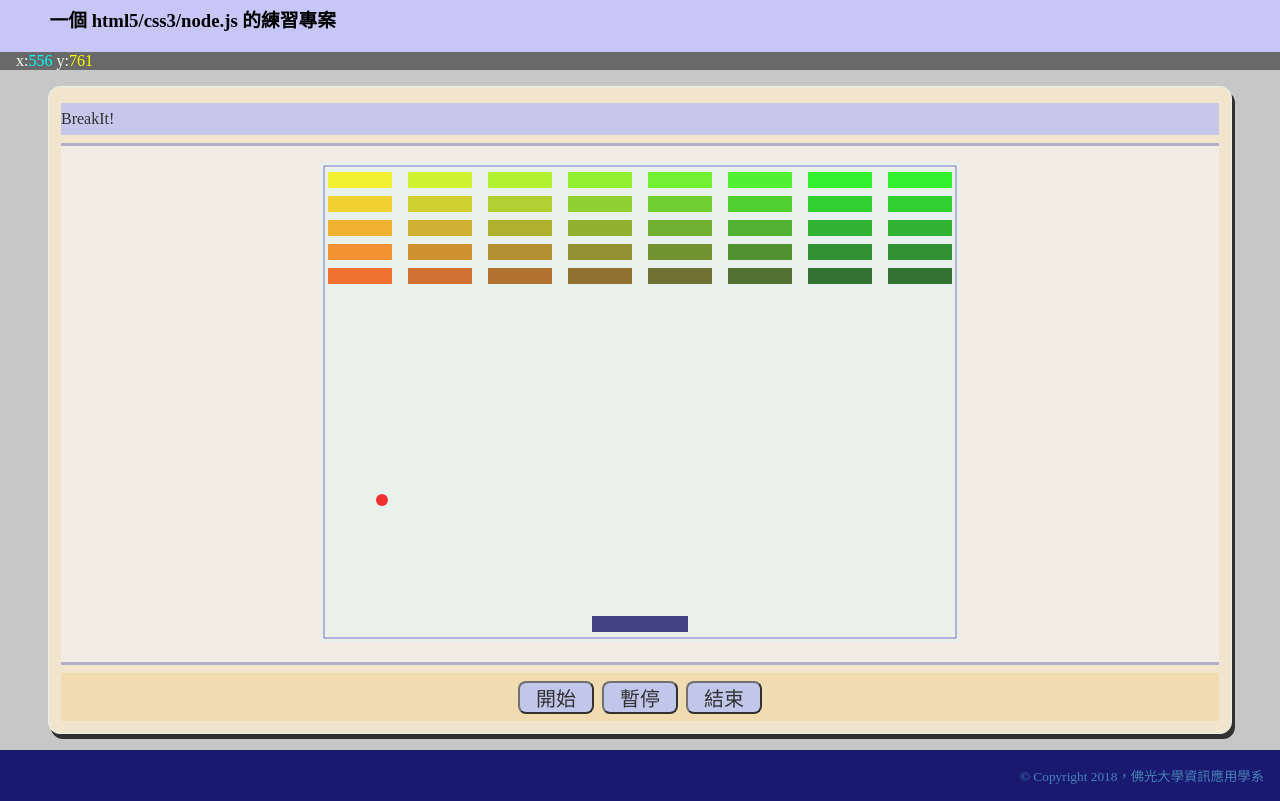
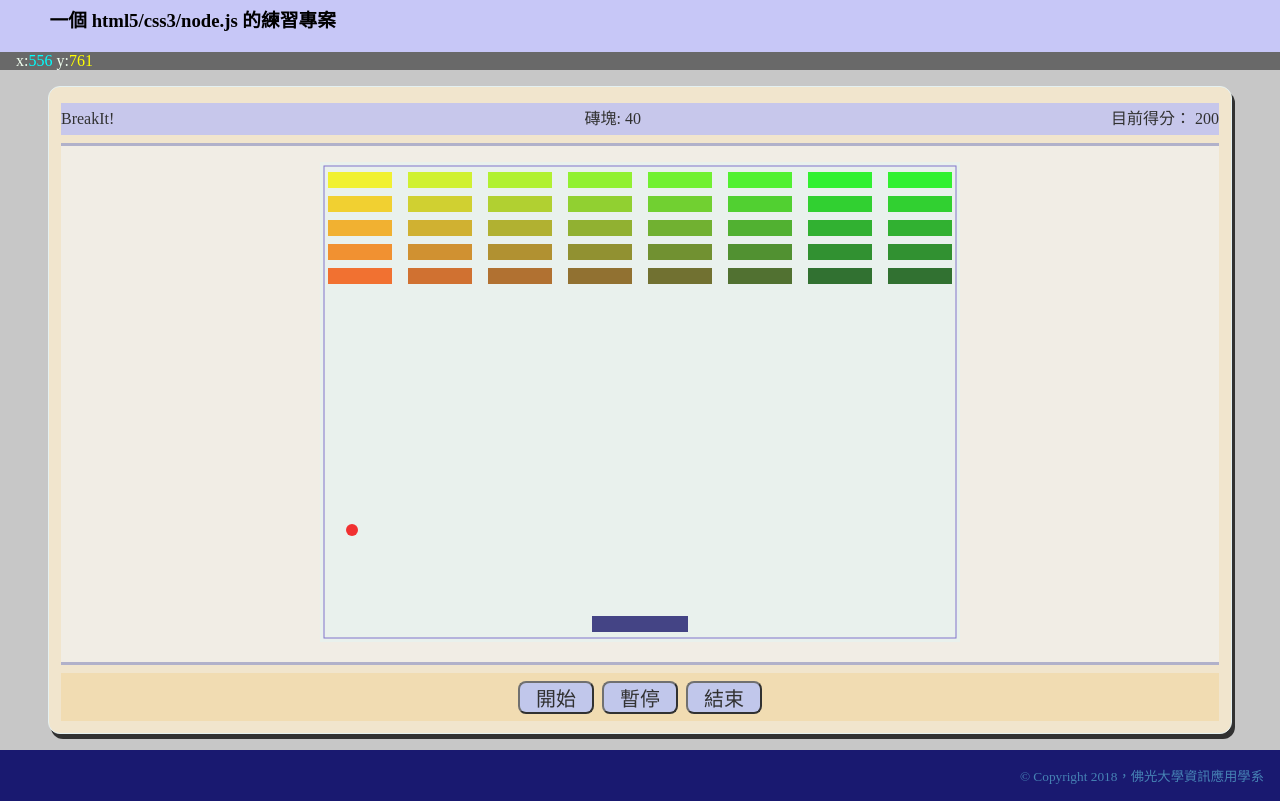
Before and after one commit to ywchiao/breakit, a plain HTML site: page htdocs/index.html in a window 1280 px wide. Both pictures are taken after a click on the button "開始". Shown: the part 64-865 px from the top of the page. Drawn offline with Linux system fonts and the light colour scheme.

Commit message:
add scores.

```diff
--- a/htdocs/assets/css/styles.css
+++ b/htdocs/assets/css/styles.css
@@ -58,6 +58,7 @@ footer {
 }
 
 .card-header {
+  display: flex;
   position: relative;
   line-height: 2rem;
   height: 2rem;
--- a/htdocs/js/index.js
+++ b/htdocs/js/index.js
@@ -3,7 +3,7 @@
  *  @brief      The entry file of BreakIt.
  *  @author     Yiwei Chiao (ywchiao@gmail.com)
  *  @date       10/11/2018 created.
- *  @date       11/08/2018 last modified.
+ *  @date       11/16/2018 last modified.
  *  @version    0.1.0
  *  @since      0.1.0
  *  @copyright  MIT, © 2018 Yiwei Chiao
@@ -13,47 +13,151 @@
  */
 'use strict';
 
-let ball = {
-  _elapsed: 0,
+const DELTA_TIME = (1 / 60) * 1000;
+const OFFSET = 2;
 
-  x: 320,
+const LINE = {
+  intersection: (x1, len1, x2, len2) => {
+    return Math.min(x1 + len1, x2 + len2) - Math.max(x1, x2);
+  }
+};
 
-  y: 240,
+class Rect {
+  constructor(x = 0, y = 0, width = 1, height = 1) {
+    this._x = x;
+    this._y = y;
 
-  offX: -2,
+    this._width = width;
+    this._height = height;
+  }
 
-  offY: 2,
+  get x() {
+    return this._x;
+  }
 
-  paint: function (ctx) {
+  get y() {
+    return this._y;
+  }
+
+  get width() {
+    return this._width;
+  }
+
+  get height() {
+    return this._height;
+  }
+
+  contain(rect) {
+  }
+
+  relocate(x, y) {
+    this._x = x;
+    this._y = y;
+  }
+};
+
+class Ball {
+  constructor(x, y, radius = 6) {
+    this._x = x;
+    this._y = y;
+
+    this._radius = radius;
+    this._diameter = 2 * radius;
+
+    this._offX = -OFFSET;
+    this._offY = OFFSET;
+
+    this._elapsed = 0;
+  }
+
+  get x() {
+    return this._x;
+  }
+
+  get y() {
+    return this._y;
+  }
+
+  get r() {
+    return this._radius;
+  }
+
+  get diameter() {
+    return this._diameter;
+  }
+
+  get width() {
+    return this._diameter;
+  }
+
+  get height() {
+    return this._diameter;
+  }
+
+  collideWith(rect) {
+    return (
+      LINE.intersection(this.x, this.width, rect.x, rect.width) > 0 &&
+      LINE.intersection(this.y, this.height, rect.y, rect.height) > 0
+    );
+  }
+
+  paint(ctx) {
     ctx.save();
 
     ctx.fillStyle = 'red';
 
     ctx.beginPath();
-    ctx.arc(this.x, this.y, 6, 0, 2 * Math.PI, true);
+    ctx.arc(this.x, this.y, this.r, 0, 2 * Math.PI, true);
     ctx.closePath();
 
     ctx.fill();
 
     ctx.restore();
-  },
+  }
 
-  update: function (drifts) {
+  revertX() {
+    this._offX = -this._offX;
+  }
+
+  revertY() {
+    this._offY = -this._offY;
+  }
+
+  turnEast() {
+    this._offX = OFFSET;
+  }
+
+  turnWest() {
+    this._offX = -OFFSET;
+  }
+
+  turnNorth() {
+    this._offY = -OFFSET;
+  }
+
+  turnSouth() {
+    this._offY = OFFSET;
+  }
+
+  update(drifts) {
     this._elapsed += drifts;
 
-    while (this._elapsed > 16) {
-      this.x += this.offX;
-      this.y += this.offY;
-
-      if (this.x < 20 || this.x > 620) {
-        this.offX = - this.offX;
+    while (this._elapsed > DELTA_TIME ) { // 1 / 60 ~= 16.66
+      // 檢查球是否擊中 `遊戲視窗` `左右` 邊界
+      if (this._x < this.diameter || this._x > (640 - this.diameter)) {
+        this._offX = -this._offX;
       }
 
-      if (this.y < 20 || this.y > 460) {
-        this.offY = - this.offY;
+      // 檢查球是否擊中 `遊戲視窗` `上下` 邊界
+      if (this._y < (2 * this.diameter) || this._y > (480 - this.diameter)) {
+        this._offY = -this._offY;
       }
 
-      this._elapsed -= 16;
+      // 移動球。
+      this._x += this._offX;
+      this._y += this._offY;
+
+      this._elapsed -= DELTA_TIME;
     }
   }
 };
@@ -65,6 +169,13 @@ class Brick {
 
     this._width = 64;
     this._height = 16;
+
+    this._border = [
+      new Rect(this._x, this._y, this._width, 1),
+      new Rect(this._x, this._y, 1, this._height),
+      new Rect(this._x, this._y + this._height, this._width, 1),
+      new Rect(this._x + this._width, this._y, 1, this._height),
+    ];
 
     this._color = color;
   }
@@ -85,6 +196,22 @@ class Brick {
     return this._height;
   }
 
+  get borderNorth() {
+    return this._border[0]
+  }
+
+  get borderWest() {
+    return this._border[1]
+  }
+
+  get borderSouth() {
+    return this._border[2]
+  }
+
+  get borderEast() {
+    return this._border[3]
+  }
+
   paint (ctx) {
     ctx.save();
 
@@ -102,6 +229,13 @@ class Paddle {
 
     this._width = 96;
     this._height = 16;
+
+    this._border = [
+      new Rect(this._x, this._y, this._width, 1),
+      new Rect(this._x, this._y, 1, this._height),
+      new Rect(this._x, this._y + this._height, this._width, 1),
+      new Rect(this._x + this._width, this._y, 1, this._height),
+    ];
   }
 
   get x() {
@@ -120,8 +254,28 @@ class Paddle {
     return this._height;
   }
 
+  get borderNorth() {
+    return this._border[0]
+  }
+
+  get borderWest() {
+    return this._border[1]
+  }
+
+  get borderSouth() {
+    return this._border[2]
+  }
+
+  get borderEast() {
+    return this._border[3]
+  }
+
   move (offset) {
     this._x += offset;
+
+    this._border.forEach(border => {
+      border.relocate(border.x + offset, border.y);
+    });
   }
 
   paint (ctx) {
@@ -134,16 +288,25 @@ class Paddle {
   }
 };
 
-let breakIt = {
-  _lastUpdate: null,
+class BreakIt {
+  constructor () {
+    this._bricks = [];
+    this._score = 0;
+  }
 
-  _paused: false,
+  get bricks() {
+    return this._bricks;
+  }
 
-  _bricks: [],
+  get paddle() {
+    return this._paddle;
+  }
 
-  _paddle: null,
+  get paused() {
+    return (this._lastUpdate == null);
+  }
 
-  _loop: function (ticks) {
+  _loop(ticks) {
     if (!this._startAt) {
       this._startAt = ticks;
     };
@@ -151,18 +314,18 @@ let breakIt = {
     this.update(ticks);
     this.paint();
 
-    if (!this._paused) {
+    if (!this.paused) {
       this._tickHandler = requestAnimationFrame(this._loop.bind(this));
     }
-  },
+  }
 
-  movePaddle: function (offset) {
-    if (!this._paused) {
+  movePaddle(offset) {
+    if (!this.paused) {
       this._paddle.move(offset);
     };
-  },
+  }
 
-  paint: function () {
+  paint() {
     // 取得能在 canvas 上繪圖的 context2d 物件
     let ctx = document.querySelector('canvas').getContext('2d');
 
@@ -182,16 +345,16 @@ let breakIt = {
     this._paddle.paint(ctx);
 
     // 繪球
-    ball.paint(ctx);
-  },
+    this._ball.paint(ctx);
+  }
 
-  pause: function () {
-    this._paused = true;
+  pause() {
+    this._lastUpdate = null;
 
     cancelAnimationFrame(this._tickHandler);
-  },
+  }
 
-  reset: function () {
+  reset() {
     let width = 8;
     let height = 5;
 
@@ -205,28 +368,87 @@ let breakIt = {
       }
     }
 
+    this._ball = new Ball(320, 240);
     this._paddle = new Paddle(272, 454);
 
     this.paint();
-  },
+  }
 
-  start: function () {
-    this._paused = false;
-    this._lastUpdate = null;
+  start() {
+    this._tickhandler = requestAnimationFrame(this._loop.bind(this));
+  }
 
-    this._tickhandler = requestAnimationFrame(this._loop.bind(this));
-  },
+  update(ticks) {
+    if (this._lastUpdate) {
+      this._ball.update(ticks - this._lastUpdate);
 
-  update: function (ticks) {
-    if (this._lastUpdate) {
-      ball.update(ticks - this._lastUpdate);
+      // 檢查是否有擊中 `擊球板ˋ
+      if (this._ball.collideWith(this._paddle)) {
+        // 如果撞到 `擊球板` 的 `左右` 兩側，
+        // 改變 `x` 軸的移動方向。
+        if (this._ball.collideWith(this._paddle.borderEast)) {
+          this._ball.turnEast();
+        }
+
+        if (this._ball.collideWith(this._paddle.borderWest)) {
+          this._ball.turnWest();
+        }
+
+        // 如果撞到 `擊球板` 的 `上下` 兩側，
+        // 改變 `y` 軸的移到方向。
+        if (this._ball.collideWith(this._paddle.borderNorth)) {
+          this._ball.turnNorth();
+        }
+
+        if (this._ball.collideWith(this._paddle.borderSouth)) {
+          this._ball.turnSouth();
+        }
+      }
+
+      // 對所有的磚塊，進行 `碰撞檢查`
+      for (let i = 0; i < this._bricks.length; i++) {
+        let brick = this._bricks[i];
+
+        // 檢查是否有擊中 `磚塊`
+        if (this._ball.collideWith(brick)) {
+          // `磚塊` 被擊中，將磚塊 `移除`
+          this._bricks.splice(i, 1);
+
+          // 增加分數
+          this._score += 20;
+
+          // 如果撞到 `磚塊` 的 `左右` 兩側，
+          // 改變 `x` 軸的移動方向。
+          if (
+            this._ball.collideWith(brick.borderEast) ||
+            this._ball.collideWith(brick.borderWest)
+          ) {
+            this._ball.revertX();
+          }
+
+          // 如果撞到 `磚塊` 的 `上下` 兩側，
+          // 改變 `y` 軸的移到方向。
+          if (
+            this._ball.collideWith(brick.borderNorth) ||
+            this._ball.collideWith(brick.borderSouth)
+          ) {
+            this._ball.revertY();
+          }
+
+          break;
+        }
+      }
     };
+
+    console.log(`current score: ${this._score}`);
+
+    document.getElementById('brick-count').textContent = this._bricks.length;
 
     this._lastUpdate = ticks;
   }
 };
 
-const gameFooter = () => {
+const gameFooter = (breakIt) => {
   let footer = document.createElement('footer');
   footer.className = 'card-footer';
 
@@ -272,9 +494,33 @@ const gameFooter = () => {
 window.addEventListener('load', () => {
   console.log("breakit.js loaded");
 
+  let breakIt = new BreakIt();
+
   // 準備承載 *遊戲標題* (title) 的 HTML 元素
   let gameTitle = document.createElement('span');
   gameTitle.textContent = 'BreakIt!';
+
+  // 準備承載 *磚塊個數* 的 HTML 元素
+  let brickPane = document.createElement('span');
+  brickPane.className = 'float-right';
+  brickPane.textContent = '磚塊: ';
+
+  let brickCount = document.createElement('span');
+  brickCount.textContent = '20';
+  brickCount.id = 'brick-count';
+
+  brickPane.appendChild(brickCount);
+
+  // 準備承載 *遊戲得分* 的 HTML 元素
+  let scorePane = document.createElement('span');
+  scorePane.className = 'float-right';
+  scorePane.textContent = '目前得分： '
+
+  let gameScore = document.createElement('span');
+  gameScore.textContent = '200';
+  gameScore.id = 'score';
+
+  scorePane.appendChild(gameScore);
 
   // 準備承載 *遊戲版頭* (header) 的 HTML 元素
   let gameHeader = document.createElement('header');
@@ -282,6 +528,12 @@ window.addEventListener('load', () => {
 
   // 將 *遊戲標題* 放上 *遊戲版頭*
   gameHeader.appendChild(gameTitle);
+
+  // 將 *磚塊計數* 放上 *遊戲版頭*
+  gameHeader.appendChild(brickPane);
+
+  // 將 *遊戲得分* 放上 *遊戲版頭*
+  gameHeader.appendChild(scorePane);
 
   // 準備 *遊戲盤面* 的繪圖圖紙 (canvas)
   let gameCanvas = document.createElement('canvas');
@@ -307,7 +559,7 @@ window.addEventListener('load', () => {
   // 將 *遊戲內容* 放上 *遊戲桌面*
   gameDesktop.appendChild(gameContent);
 
-  gameDesktop.appendChild(gameFooter());
+  gameDesktop.appendChild(gameFooter(breakIt));
 
   // 將 *遊戲桌面* 放上 *網頁*
   let desktop = document.querySelector('.site-body')
```
